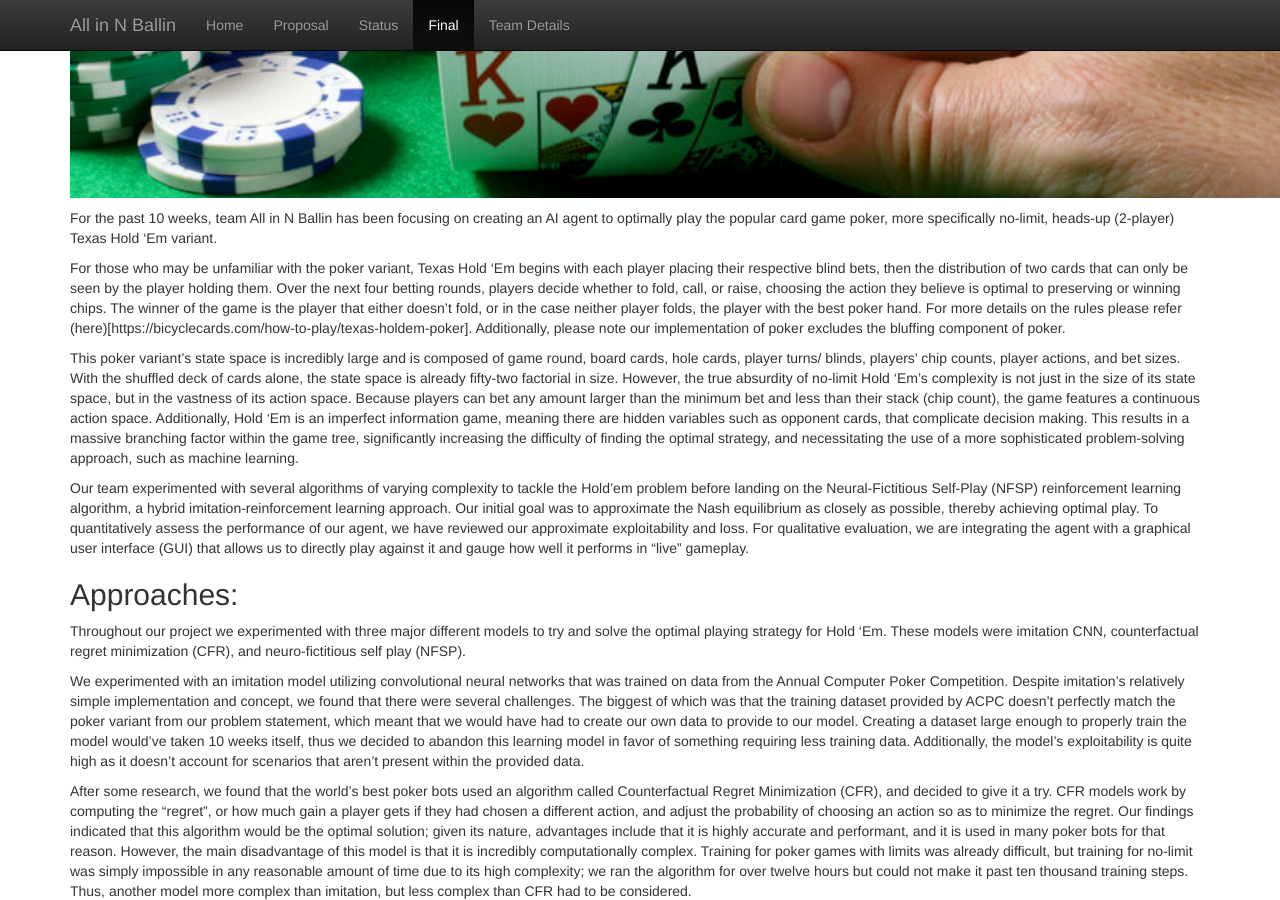
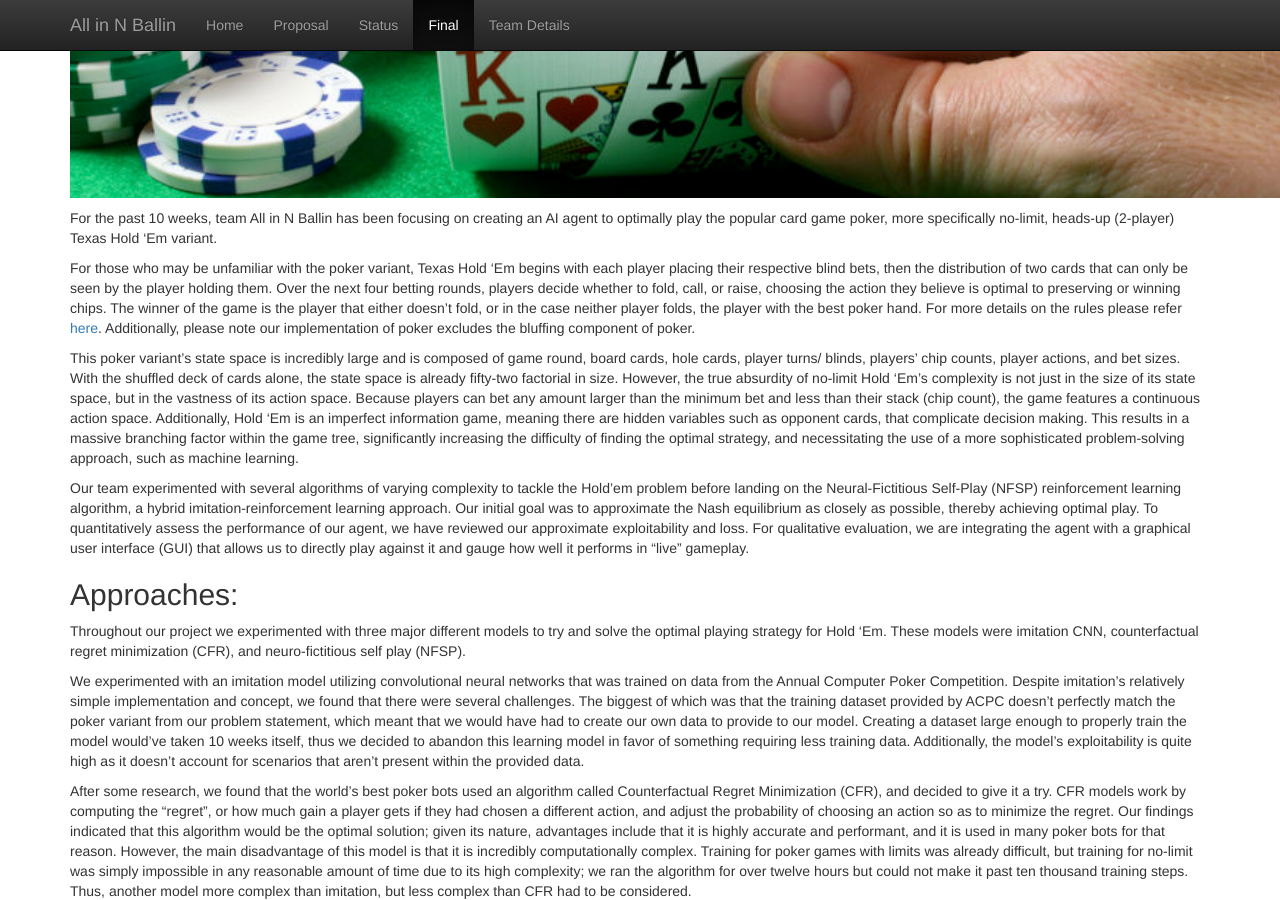
Before and after one commit to HenryCuev/All-in-N-Ballin, a Jekyll site: the page built from docs/final.md, in a window 1280 px wide and 900 px high, scrolled down 565 px. Built offline with Jekyll 4.4.1, drawn with Linux system fonts in a browser that asks for light colours; some of the changed text lies outside the part shown.

Commit message:
debugging images and hyperlinks

```diff
--- a/docs/final.md
+++ b/docs/final.md
@@ -12,7 +12,7 @@
 
 For the past 10 weeks, team All in N Ballin has been focusing on creating an AI agent to optimally play the popular card game poker, more specifically no-limit, heads-up (2-player) Texas Hold ‘Em variant.
 
-For those who may be unfamiliar with the poker variant, Texas Hold ‘Em begins with each player placing their respective blind bets, then the distribution of two cards that can only be seen by the player holding them. Over the next four betting rounds, players decide whether to fold, call, or raise, choosing the action they believe is optimal to preserving or winning chips. The winner of the game is the player that either doesn’t fold, or in the case neither player folds, the player with the best poker hand. For more details on the rules please refer (here)[https://bicyclecards.com/how-to-play/texas-holdem-poker]. Additionally, please note our implementation of poker excludes the bluffing component of poker.
+For those who may be unfamiliar with the poker variant, Texas Hold ‘Em begins with each player placing their respective blind bets, then the distribution of two cards that can only be seen by the player holding them. Over the next four betting rounds, players decide whether to fold, call, or raise, choosing the action they believe is optimal to preserving or winning chips. The winner of the game is the player that either doesn’t fold, or in the case neither player folds, the player with the best poker hand. For more details on the rules please refer [here](https://bicyclecards.com/how-to-play/texas-holdem-poker). Additionally, please note our implementation of poker excludes the bluffing component of poker.
 
 This poker variant’s state space is incredibly large and is composed of game round, board cards, hole cards, player turns/ blinds, players’ chip counts, player actions, and bet sizes. With the shuffled deck of cards alone, the state space is already fifty-two factorial in size.  However, the true absurdity of no-limit Hold ‘Em’s complexity is not just in the size of its state space, but in the vastness of its action space. Because players can bet any amount larger than the minimum bet and less than their stack (chip count), the game features a continuous action space. Additionally, Hold ‘Em is an imperfect information game, meaning there are hidden variables such as opponent cards, that complicate decision making. This results in a massive branching factor within the game tree, significantly increasing the difficulty of finding the optimal strategy, and necessitating the use of a more sophisticated problem-solving approach, such as machine learning.
 
@@ -26,7 +26,7 @@
 
 After some research, we found that the world’s best poker bots used an algorithm called  Counterfactual Regret Minimization (CFR), and decided to give it a try. CFR models work by computing the “regret”, or how much gain a player gets if they had chosen a different action, and adjust the probability of choosing an action so as to minimize the regret. Our findings indicated that this algorithm would be the optimal solution; given its nature, advantages include that it is highly accurate and performant, and it is used in many poker bots for that reason. However, the main disadvantage of this model is that it is incredibly computationally complex. Training for poker games with limits was already difficult, but training for no-limit was simply impossible in any reasonable amount of time due to its high complexity; we ran the algorithm for over twelve hours but could not make it past ten thousand training steps. Thus, another model more complex than imitation, but less complex than CFR had to be considered.
 
-<img src="/images/cfr_psuedo.png" alt="psuedo_cfr" width="200"/>
+<img src="./images/cfr_psuedo.png" alt="psuedo_cfr" width="200"/>
 
 The algorithm we finally settled on using is Neural-Fictitious Self-Play (NFSP), described as “a deep reinforcement learning method for learning approximate Nash equilibria of imperfect-information games” (Heinrich and Silver 2020). NFSP is a hybrid between reinforcement learning and supervised imitation learning. The NFSP agents utilize reinforcement learning to train a neural network from game experiences against fellow agents to predict future moves, while also training another neural network off of its own moves against fellow agents utilizing supervised learning. From these two neural networks, agents “ cautiously [sample] its actions from a mixture of its average, routine strategy and its greedy strategy that maximizes its predicted expected value” (Heinrich and Silver 2020). NFSP is designed to optimize/minimize exploitability, for more information please refer to the Evaluation section on this page.
 
@@ -137,8 +137,8 @@
 - MatPlotLib
 - PyTorch
 - ABSL-Py
-- (SirRender00’s Texas Hold Em)[https://github.com/SirRender00/texasholdem]
-- (ACPC Poker GUI Client)[https://github.com/dmorrill10/acpc_poker_gui_client]
+- [SirRender00’s Texas Hold Em](https://github.com/SirRender00/texasholdem)
+- [ACPC Poker GUI Client](https://github.com/dmorrill10/acpc_poker_gui_client)
 
 ## AI Tool Usage:
 
```
